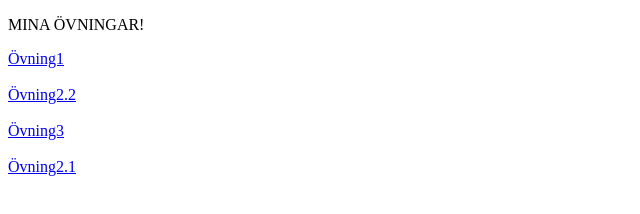
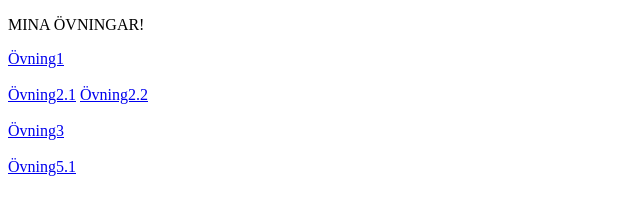
Before and after one commit to zeena83/zeena83.github.io, a plain HTML site: page index.html in a window 1280 px wide. Shown: the whole page, without its empty margins (0-640 px from the left). Drawn offline with Linux system fonts and the light colour scheme.

Commit message:
Övning5.1.html

```diff
--- a/index.html
+++ b/index.html
@@ -12,11 +12,15 @@
 
  <a link href="%C3%96vning%201.html">Övning1</a>      <br/> <br/>
 
+ <a link href="%C3%96vning2.1.html">Övning2.1</a>
+
  <a link href="Övning2.2.html">Övning2.2</a>             <br/> 	 <br/>
 
  <a link href="%C3%96vning%203.html">Övning3</a>             <br/> 	 <br/>
 
-<a link href="%C3%96vning2.1.html">Övning2.1</a>
+ <a link href="%C3%96vning5.1.html">Övning5.1</a>
+
+
 
 	</BODY>
 	</html>
```
